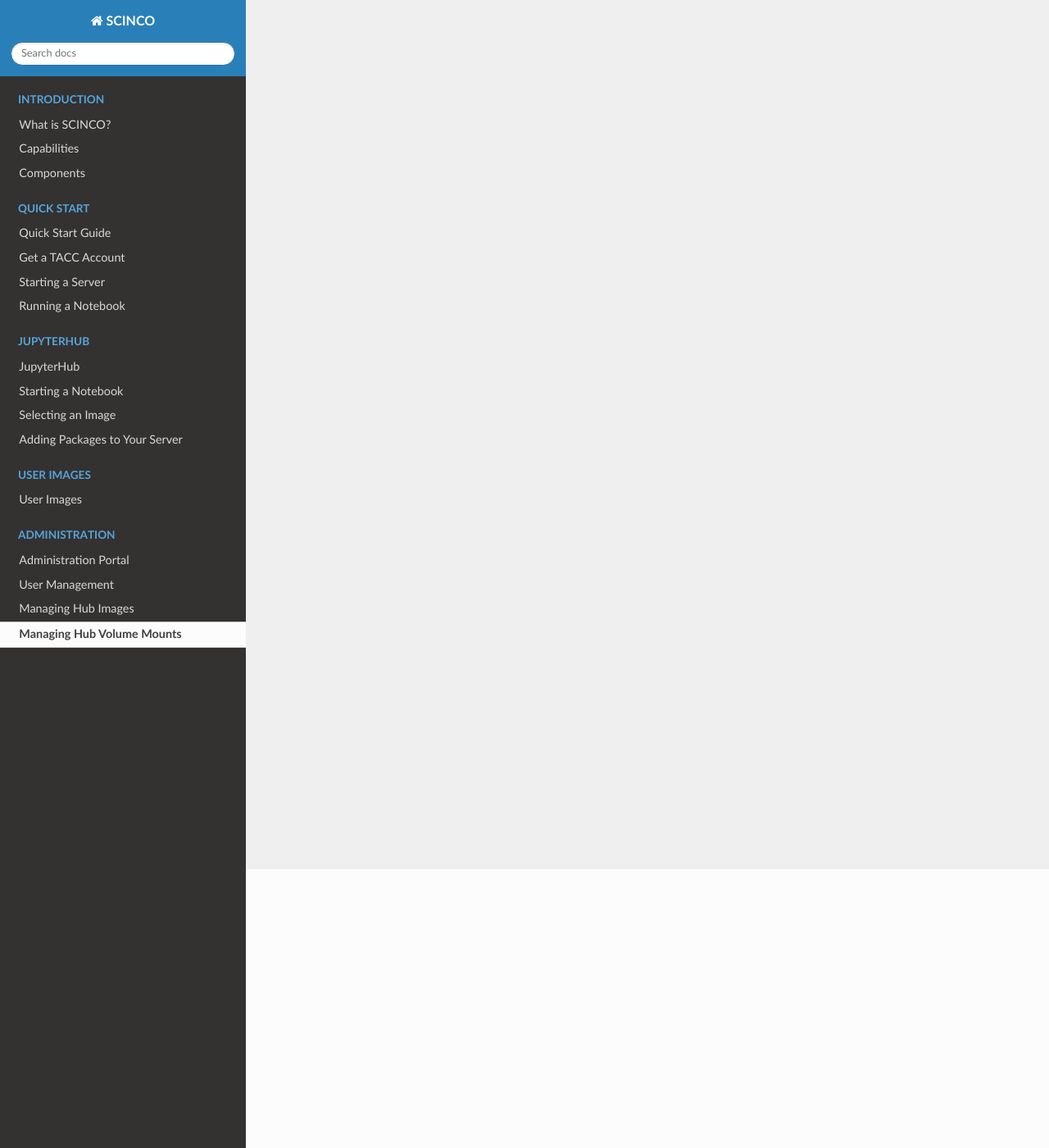
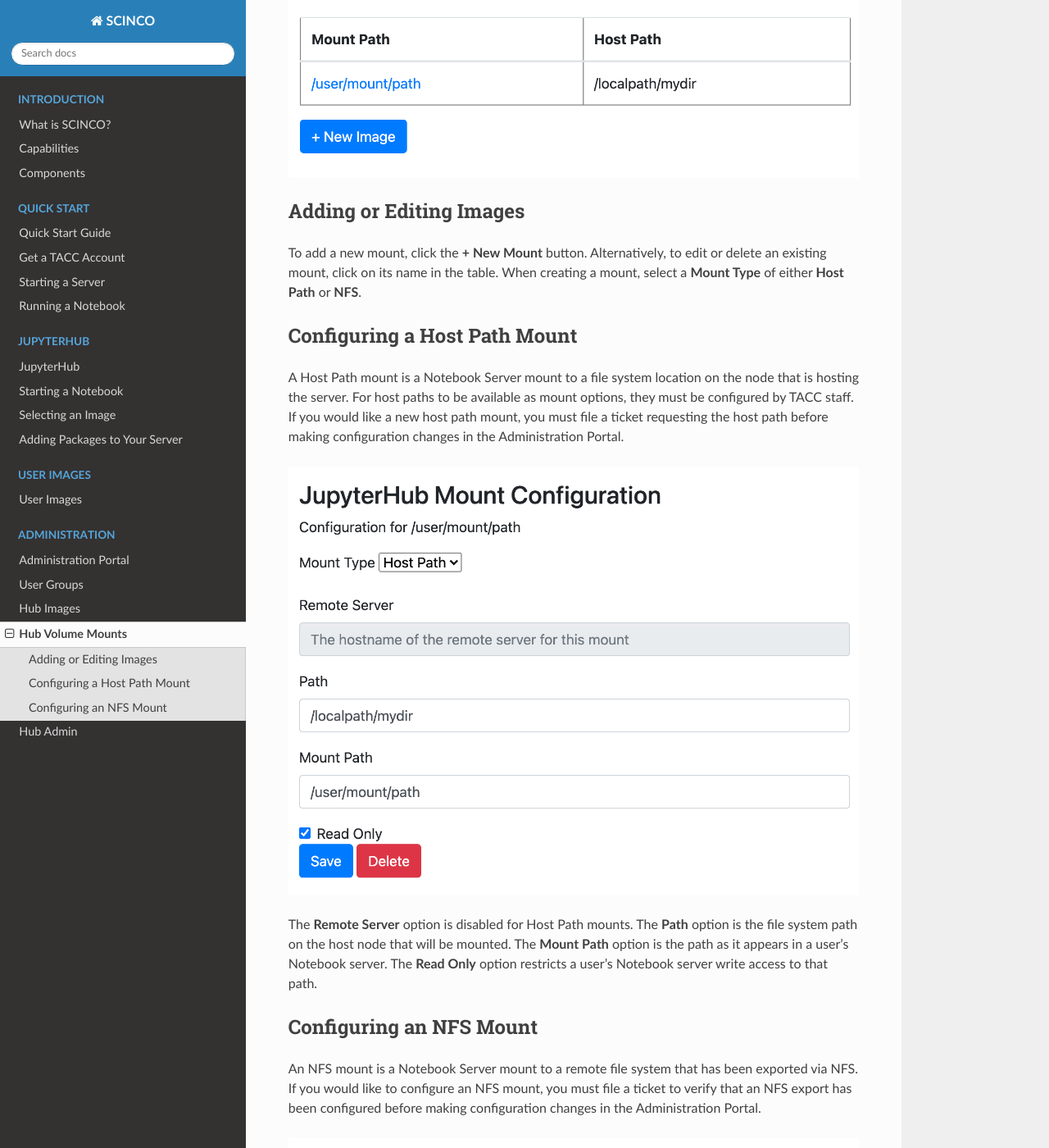
Before and after one commit to TACC/scinco-docs, a Sphinx documentation site: the page built from source/admin/mounts.rst, in a window 1280 px wide and 1400 px high, scrolled down 340 px. Shown: the whole window at 82% size. Built offline with Sphinx 7.4.7 and the Read the Docs theme 2.0.0, drawn with Linux system fonts in a browser that asks for light colours; some of the changed text lies outside the part shown.

Commit message:
Administration Portal documentation

```diff
--- a/source/admin/mounts.rst
+++ b/source/admin/mounts.rst
@@ -1,3 +1,46 @@
-==========================
-Managing Hub Volume Mounts
-==========================
+=================
+Hub Volume Mounts
+=================
+
+Volume mounts allow a user to access file system data from within their JupyterHub server.
+Volume mounts can either be data that is locally available on the Kubernetes node running
+the server or an external NFS mount.
+
+.. image:: img/mounts.png
+
+Adding or Editing Images
+========================
+
+To add a new mount, click the **+ New Mount** button. Alternatively, to edit or delete
+an existing mount, click on its name in the table. When creating a mount, select a **Mount Type**
+of either **Host Path** or **NFS**.
+
+Configuring a Host Path Mount
+=============================
+
+A Host Path mount is a Notebook Server mount to a file system location on the node
+that is hosting the server. For host paths to be available as mount options, they must
+be configured by TACC staff. If you would like a new host path mount, you must file
+a ticket requesting the host path before making configuration changes in the Administration
+Portal.
+
+.. image:: img/mounts-hostpath.png
+
+The **Remote Server** option is disabled for Host Path mounts. The **Path** option is the
+file system path on the host node that will be mounted. The **Mount Path** option is the path
+as it appears in a user's Notebook server. The **Read Only** option restricts a user's
+Notebook server write access to that path.
+
+Configuring an NFS Mount
+========================
+
+An NFS mount is a Notebook Server mount to a remote file system that has been exported
+via NFS. If you would like to configure an NFS mount, you must file a ticket to verify that
+an NFS export has been configured before making configuration changes in the Administration
+Portal.
+
+.. image:: img/mounts-nfs.png
+
+The configuration options here are similar to those available when configuring a Host Path
+mount, except that you may now specify an address for the **Remote Server**. It does not
+need to be prefixed with ``nfs://``.
--- a/source/contents.rst
+++ b/source/contents.rst
@@ -40,6 +40,7 @@ Welcome to Scinco's Documentation!
    :caption: Administration
 
    admin/index
-   admin/users
+   admin/usergroups
    admin/images
    admin/mounts
+   admin/hubadmin
```
Also changed, not shown: source/admin/hubadmin.rst (added, +32 -0 lines), source/admin/images.rst (+26 -3 lines), source/admin/index.rst (+45 -0 lines), source/admin/usergroups.rst (added, +35 -0 lines), source/admin/users.rst (deleted, +0 -12 lines), source/admin/img/admin-portal-main.png (added), source/admin/img/hubadmin-user.png (added), source/admin/img/hubadmin.png (added), source/admin/img/images-edit.png (added), source/admin/img/images-serveroptions.png (added), source/admin/img/images.png (added), source/admin/img/mounts-hostpath.png (added), source/admin/img/mounts-nfs.png (added), source/admin/img/mounts.png (added), 3 more files.
